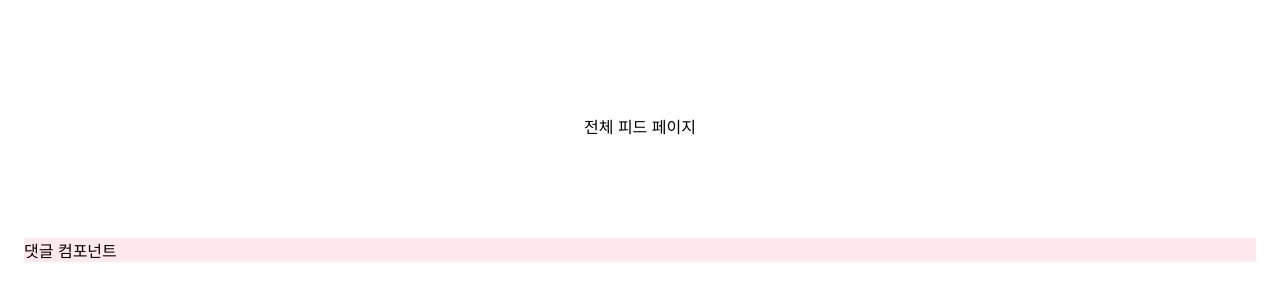
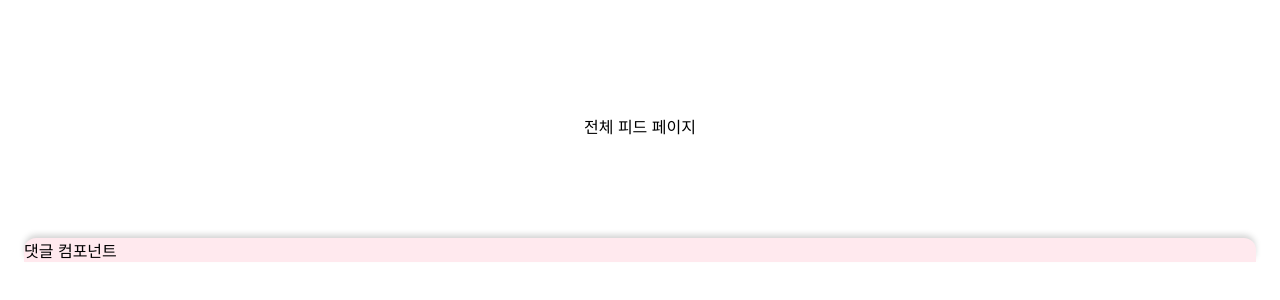
Before and after one commit to final-project-temporaryName/finalProject-FE, a Next.js app: page / in a window 1280 px wide. Shown: the part 212-512 px from the top of the page. Built offline with nearby package versions, Linux system fonts and the light colour scheme.

Commit message:
feat: 컴포넌트 상단 그림자효과 구현

```diff
--- a/src/components/Comment/Comment.tsx
+++ b/src/components/Comment/Comment.tsx
@@ -7,7 +7,7 @@ interface CommentProps {
 }
 
 function Comment({ likeCount, commentCount, artworkStatus }: CommentProps) {
-  return <div className="w-full min-w-400 bg-primary-1">댓글 컴포넌트</div>;
+  return <div className="shadow-top w-full min-w-400 rounded-t-sm bg-primary-1">댓글 컴포넌트</div>;
 }
 
 export default Comment;
--- a/tailwind.config.ts
+++ b/tailwind.config.ts
@@ -110,6 +110,9 @@ const config: Config = {
       animation: {
         textLoop: 'textLoop 10s linear infinite',
       },
+      boxShadow: {
+        top: '0 -4px 6px -1px rgba(0, 0, 0, 0.18)',
+      },
     },
   },
   plugins: [],
```
